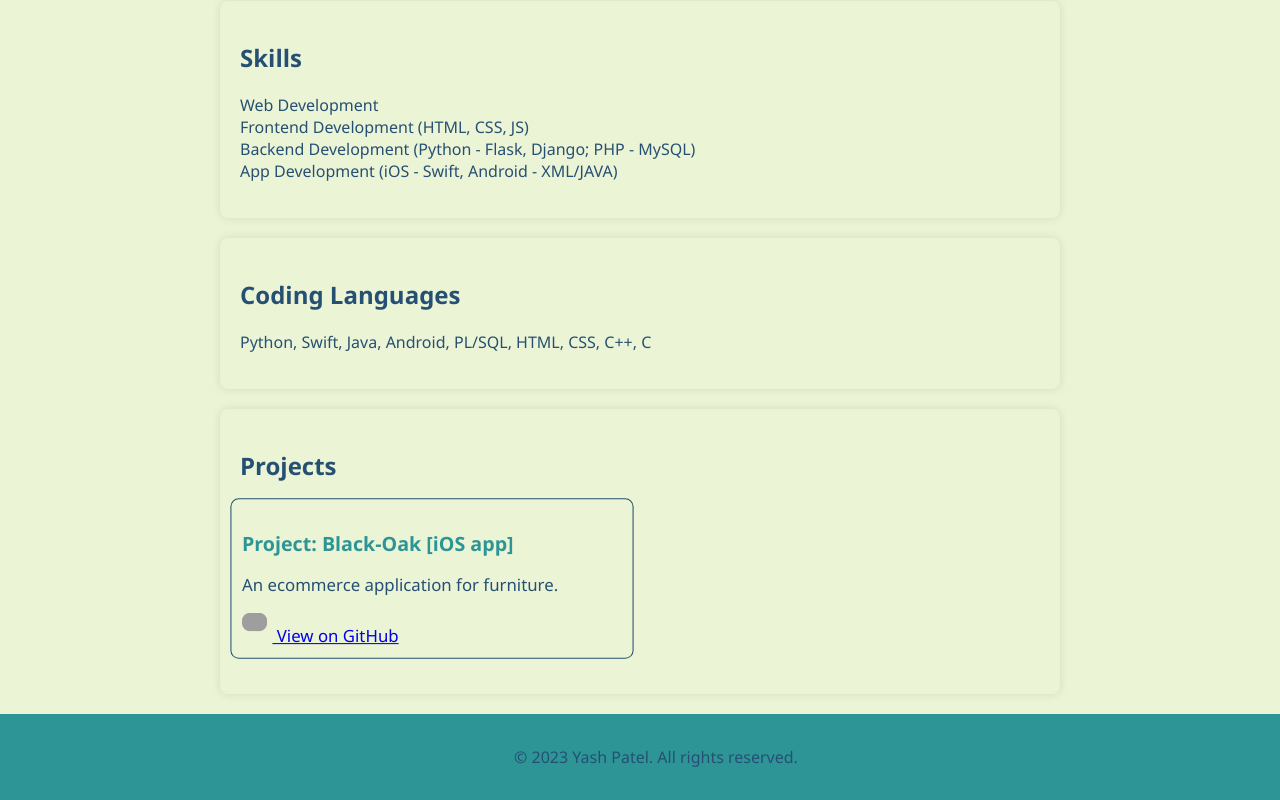
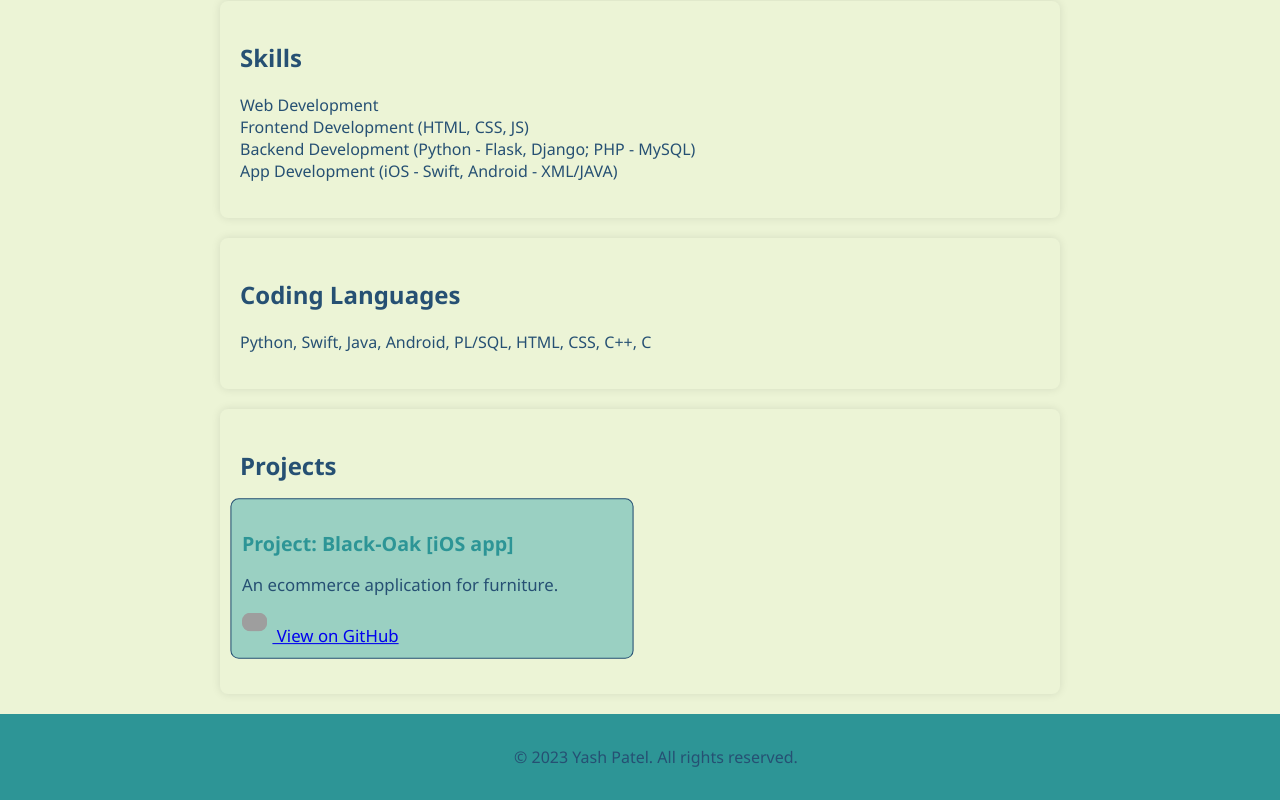
Before and after one commit to pYash3915/yashP39.github.io, a plain HTML site: page index.html in a window 1280 px wide. In both pictures the pointer is over the element 432 px from the left and 1806 px from the top of the page. Shown: the part 1228-2028 px from the top of the page. Drawn offline with Linux system fonts and the light colour scheme; grey boxes are pictures that could not be loaded.

Commit message:
hover updated

```diff
--- a/index.html
+++ b/index.html
@@ -65,6 +65,7 @@
 
       .project:hover {
         transform: scale(1.05);
+        background-color: #9ad0c2;
       }
 
       .project img {
```
Also changed, not shown: favicon.ico (added).
